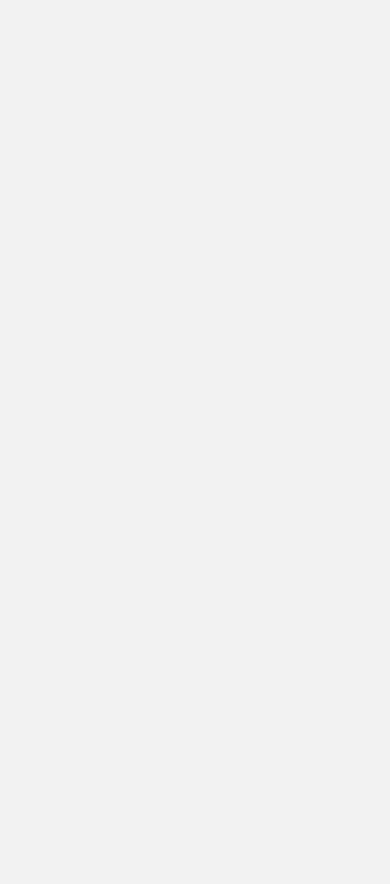
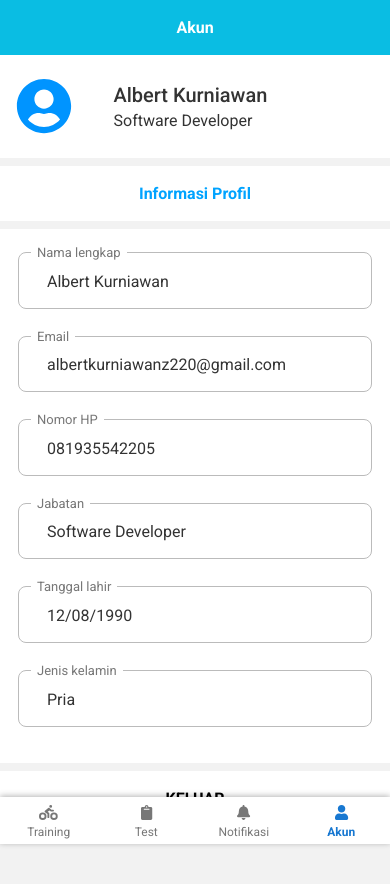
Before and after one commit to albertkur145/Bliress_Frontend, a Vue app: page /akun in a window 390 px wide. Shown: the top 884 px of the page. Before the commit the page ends 844 px from the top, so only its background shows below. Built offline with nearby package versions, Linux system fonts and the light colour scheme.

Commit message:
Add new view - Akun (CSS for mobile)

```diff
--- a/src/components/MenuBar.vue
+++ b/src/components/MenuBar.vue
@@ -22,7 +22,7 @@
     </div>
 
     <div class="bar">
-      <router-link to="/" class="txt-bar">
+      <router-link to="/akun" class="txt-bar">
         <font-awesome-icon icon="user" class="menu-icon"></font-awesome-icon>
         <span>Akun</span>
       </router-link>
--- a/src/router/index.js
+++ b/src/router/index.js
@@ -24,6 +24,11 @@ const routes = [
     name: 'AddTraining',
     component: () => import('../views/AddTraining.vue'),
   },
+  {
+    path: '/akun',
+    name: 'Akun',
+    component: () => import('../views/Akun.vue'),
+  },
 ];
 
 const router = new VueRouter({
--- a/src/views/AddTraining.vue
+++ b/src/views/AddTraining.vue
@@ -1,6 +1,5 @@
 <template>
   <div id="container">
-    <div class="width">{{ windowWidth }}</div>
     <!-- head -->
     <div class="head">
       <router-link to="/training" class="back">
--- /dev/null
+++ b/src/views/Akun.vue
@@ -0,0 +1,257 @@
+<template>
+  <div id="container">
+    <div class="width">{{ windowWidth }}</div>
+    <!-- head -->
+    <div class="head">
+      <div class="text">Akun</div>
+    </div>
+    <!-- end head -->
+
+    <!-- content -->
+    <div class="content">
+
+      <!-- top head -->
+      <div class="top-head">
+        <div class="left">
+          <font-awesome-icon icon="user-circle" class="user-icon"></font-awesome-icon>
+        </div>
+        <div class="right">
+          <p class="name">Albert Kurniawan</p>
+          <p class="position">Software Developer</p>
+        </div>
+      </div>
+      <!-- top head -->
+
+      <!-- txt profile info -->
+      <div class="txt-profile-info">Informasi Profil</div>
+      <!-- txt profile info -->
+
+      <!-- profile info data -->
+      <div class="profile-info">
+        <div class="form-group">
+          <fieldset>
+            <legend>Nama lengkap</legend>
+            <p class="value name">Albert Kurniawan</p>
+          </fieldset>
+        </div>
+
+        <div class="form-group">
+          <fieldset>
+            <legend>Email</legend>
+            <p class="value email">albertkurniawanz220@gmail.com</p>
+          </fieldset>
+        </div>
+
+        <div class="form-group">
+          <fieldset>
+            <legend>Nomor HP</legend>
+            <p class="value number">081935542205</p>
+          </fieldset>
+        </div>
+
+        <div class="form-group">
+          <fieldset>
+            <legend>Jabatan</legend>
+            <p class="value position">Software Developer</p>
+          </fieldset>
+        </div>
+
+        <div class="form-group">
+          <fieldset>
+            <legend>Tanggal lahir</legend>
+            <p class="value birthdate">12/08/1990</p>
+          </fieldset>
+        </div>
+
+        <div class="form-group">
+          <fieldset>
+            <legend>Jenis kelamin</legend>
+            <p class="value gender">Pria</p>
+          </fieldset>
+        </div>
+      </div>
+      <!-- profile info data -->
+
+      <!-- logout -->
+      <div class="logout">
+        <p>keluar</p>
+      </div>
+      <!-- logout -->
+
+    </div>
+    <!-- end content -->
+
+    <!-- menu bar -->
+    <MenuBar></MenuBar>
+    <!-- end menu bar -->
+  </div>
+</template>
+
+<style lang="scss" scoped>
+
+  .width {
+    display: none;
+    text-align: center;
+  }
+
+  // width 320px - 480px (Mobile)
+  @media (min-width: 320px) and (max-width: 480px) {
+    #container {
+      font-family: 'Roboto';
+      max-width: 100%;
+      min-height: 100vh;
+      background-color: #F2F2F2;
+
+      .head {
+        position: fixed;
+        top: 0;
+        left: 0;
+        right: 0;
+        max-width: 100%;
+        color: #FFF;
+        background-color: #0ABDE3;
+        font-weight: 600;
+        text-align: center;
+        z-index: 1;
+        padding: 1.125rem 1.25rem;
+      }
+
+      .content {
+
+        p {
+          margin: 0;
+        }
+
+        .top-head {
+          display: flex;
+          align-items: center;
+          background-color: #FFF;
+          margin-top: 3.375rem;
+          padding: 1.5rem 1rem;
+
+          .left {
+            min-width: 25%;
+            max-width: 25%;
+
+            .user-icon {
+              color: #0094FF;
+              font-size: 3.5em;
+            }
+          }
+
+          .right {
+            min-width: 75%;
+            max-width: 75%;
+            color: #333;
+            box-sizing: border-box;
+            padding: 0 0.5rem;
+
+            .name {
+              font-weight: 500;
+              font-size: 1.25em;
+            }
+
+            .position {
+              font-weight: 400;
+              font-size: 1em;
+              margin-top: 0.25rem;
+            }
+          }
+        }
+
+        .txt-profile-info {
+          font-weight: 600;
+          color: #00A3FF;
+          background-color: #FFF;
+          text-align: center;
+          margin-top: 0.5rem;
+          padding: 1.125rem 0;
+        }
+
+        .profile-info {
+          background-color: #FFF;
+          margin-top: 0.5rem;
+          padding: 1rem;
+
+          .form-group {
+            max-width: 100%;
+            overflow-x: auto;
+            margin-bottom: 1.25rem;
+
+            fieldset {
+              border: 0.0625rem solid #BBB;
+              border-radius: 0.5rem;
+              min-height: 2.875rem;
+
+              legend {
+                color: #777;
+                padding: 0 0.375rem;
+                font-size: 0.8125em;
+              }
+
+              .value {
+                color: #333;
+                box-sizing: border-box;
+                min-width: 100%;
+                max-width: 100%;
+                margin-top: 0.375rem;
+                padding: 0 0 0 1rem;
+                font-size: 1em;
+              }
+            }
+          }
+        }
+
+        .logout {
+          cursor: pointer;
+          background-color: #FFF;
+          text-align: center;
+          margin-top: 0.5rem;
+          padding: 1.125rem;
+          margin-bottom: 3.625rem;
+
+          p {
+            text-transform: uppercase;
+            font-weight: 600;
+            color: #FF003D;
+            transition: color .2s linear;
+          }
+
+          &:hover p {
+            color: #900404;
+          }
+        }
+      }
+    }
+  }
+  // width 320px - 480px (Mobile)
+
+</style>
+
+<script>
+import MenuBar from '../components/MenuBar.vue';
+
+export default {
+
+  components: {
+    MenuBar,
+  },
+
+  data() {
+    return {
+      windowWidth: window.innerWidth,
+    };
+  },
+
+  methods: {
+    getWindowWidth() {
+      this.windowWidth = window.innerWidth;
+    },
+  },
+
+  created() {
+    window.addEventListener('resize', this.getWindowWidth);
+  },
+
+};
+</script>
```
